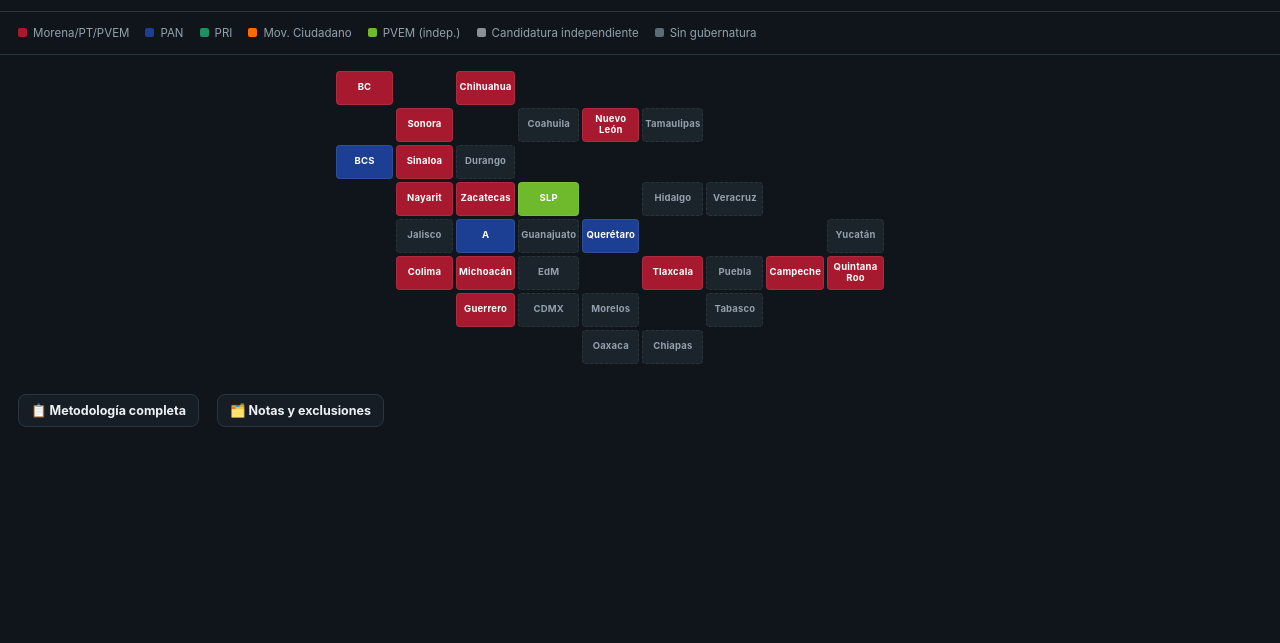
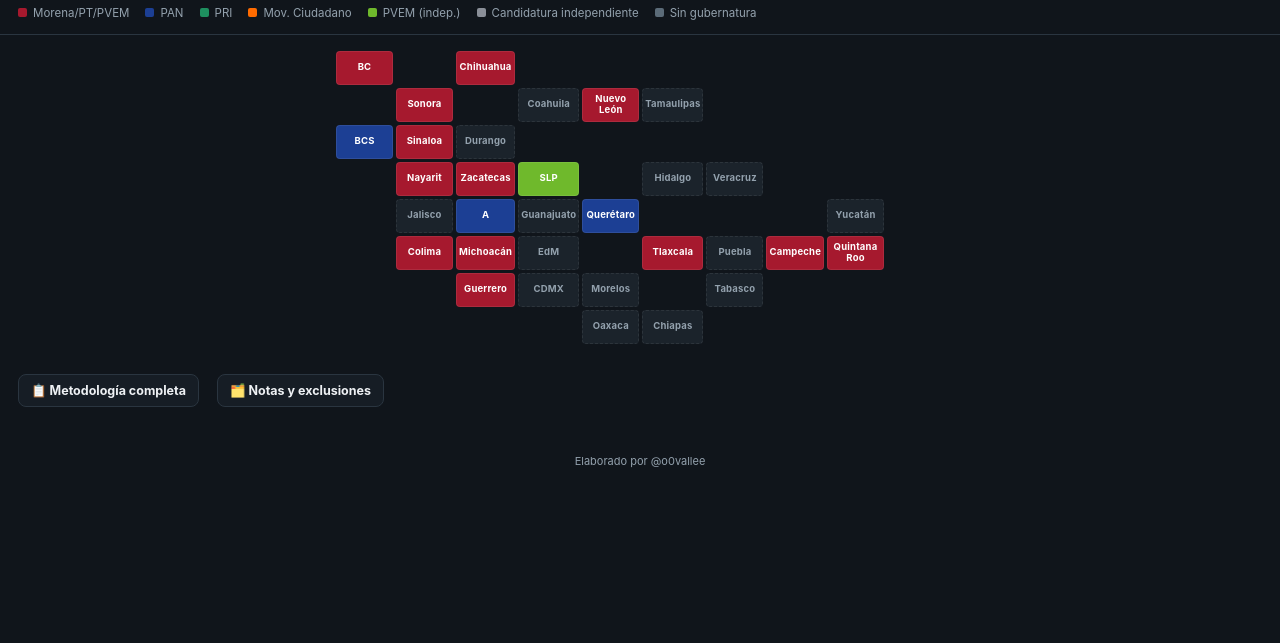
Before and after one commit to o0vallee/Mapa-Elecciones, a plain HTML site: page index.html in a window 1280 px wide. Shown: the part 157-800 px from the top of the page. Drawn offline with Linux system fonts and the light colour scheme.

Commit message:
Update index.html
Actualización o0vallee

```diff
--- a/index.html
+++ b/index.html
@@ -1,5 +1,4 @@
-<!DOCTYPE html>u
-
+<!DOCTYPE html>
 <html lang="es">
 <head>
 <meta charset="UTF-8">
@@ -82,6 +81,8 @@
     background:var(--panel);
   }
   .footer-links a:active{filter:brightness(1.15);}
+  .credit{text-align:center;color:var(--ink-dim);font-size:11px;padding:4px 18px 20px;}
+  .credit.in-sheet{padding:14px 0 4px;border-top:1px solid var(--line);margin-top:16px;}
 
   #sConflict{margin-top:14px;}
   .conflict-btn{
@@ -186,6 +187,7 @@
   <a href="/metodologia.html">📋 Metodología completa</a>
   <a href="/notas.html">🗂️ Notas y exclusiones</a>
 </div>
+<p class="credit">Elaborado por @o0vallee</p>
 
 <div id="overlay">
   <div id="sheet">
@@ -204,6 +206,7 @@
       <ul id="sSources"></ul>
     </div>
     <div id="sConflict"></div>
+    <p class="credit in-sheet">Elaborado por @o0vallee</p>
   </div>
 </div>
 
@@ -395,13 +398,13 @@
  {id:"yuc",name:"Yucatán",row:5,col:9,active:false},
  {id:"qroo",name:"Quintana Roo",row:6,col:9,active:true,
    leader:"morena",
-   timeline:{"morena": [{"m": "Abr 26", "v": 41.2}, {"m": "Jun 26", "v": 45.0}, {"m": "Ago 26", "v": 43.5}]},
+   timeline:{"morena": [{"m": "Abr 26", "v": 41.2}, {"m": "Jun 26", "v": 45.0}, {"m": "Ago 26", "v": 43.5}, {"m": "Sep 26", "v": 36.5}]},
    careo:{scenarios:[
-     {label:"Careo por nombre — promedio de B&M, Demoscopia y C&E", candidates:[{name:"Gino Segura",party:"morena",pct:50.5},{name:"Roberto Palazuelos",party:"mc",pct:9.7},{name:"Mayuli Martínez",party:"pan",pct:10.1},{name:"Leslie Hendricks",party:"pri",pct:6.8}], source:"Promedio de Buendía & Márquez (1-6 ago 2026), Demoscopia (1-3 sep 2026) y C&E (2 sep 2026)."}
+     {label:"Careo por nombre — promedio de B&M, Demoscopia, C&E y Massive Caller", candidates:[{name:"Gino Segura",party:"morena",pct:47.2},{name:"Mayuli Martínez",party:"pan",pct:11.8},{name:"Roberto Palazuelos",party:"mc",pct:9.6},{name:"Leslie Hendricks",party:"pri",pct:8.1}], source:"Promedio de Buendía & Márquez (1-6 ago 2026), Demoscopia (1-3 sep 2026), C&E (2 sep 2026) y Massive Caller (20 sep 2026, n=1,000, ±3.4%)."}
    ]},
-   parties:[{p:"morena",pct:42.9,cand:"Segura Vázquez (50.5% careo, promedio 3); también registrado como Eugenio Segura"},{p:"pan",pct:15.0,cand:"Martínez Simón (10.1% careo, consistente en 3 fuentes)"},{p:"mc",pct:10.7,cand:"En careo, Palazuelos (9.7%); Demoscopia midió a Pech (8.2%)"},{p:"pri",pct:8.6,cand:"Hendricks Rubio (6.8% careo); C&E midió a Filiberto Martínez (8%), B&M sin nombre (3%)"},{p:"pvem",pct:3.8,cand:"Aún sin definir"}],
-   sources:["LaEncuesta.MX, 13 abr 2026, n=1,200","GobernArte, may 2026, n=500","GobernArte, jun 2026, n=500","Buendía & Márquez, 1-6 ago 2026, n=1,000, ±3.53%","RUBRUM, 10 ago 2026, n=1,000, ±3.8%","Massive Caller, 20 ago 2026, n=1,000, ±3.4%","Demoscopia, 1-3 sep 2026 (careo)","C&E, 2 sep 2026 (careo)"],
-   note:{level:"medium",text:"Corrección: lo registrado como \"Question Mark, 25 ago\" es la misma encuesta de Buendía & Márquez. Careo vigente promedia B&M+Demoscopia+C&E. Segura/Martínez consistentes; MC y PRI varían por casa. RUBRUM (47.9%) es la más generosa con Morena a nivel partido."}}];
+   parties:[{p:"morena",pct:42.9,cand:"Segura Vázquez (47.2% careo, promedio de 4 fuentes); también registrado como Eugenio Segura"},{p:"pan",pct:15.0,cand:"Martínez Simón (11.8% careo, consistente en las 4 fuentes)"},{p:"mc",pct:10.7,cand:"En careo, Palazuelos (9.6% promedio, B&M+C&E); Pech Várguez (Demoscopia+Massive Caller) ya empata en frecuencia — vigilar"},{p:"pri",pct:8.6,cand:"Hendricks Rubio (8.1% careo, ahora 2/4 fuentes); C&E midió a Filiberto Martínez, B&M sin nombre"},{p:"pvem",pct:3.8,cand:"Aún sin definir"}],
+   sources:["LaEncuesta.MX, 13 abr 2026, n=1,200","GobernArte, may 2026, n=500","GobernArte, jun 2026, n=500","Buendía & Márquez, 1-6 ago 2026, n=1,000, ±3.53%","RUBRUM, 10 ago 2026, n=1,000, ±3.8%","Massive Caller, 20 ago 2026, n=1,000, ±3.4%","Demoscopia, 1-3 sep 2026 (careo)","C&E, 2 sep 2026 (careo)","Massive Caller, 20 sep 2026, n=1,000, ±3.4% (careo)"],
+   note:{level:"medium",text:"Careo vigente ahora promedia 4 fuentes (se sumó Massive Caller, 20 sep). Segura (Morena) baja de 50.5% a 47.2% con la nueva medición, pero mantiene ventaja amplia; Martínez (PAN) sube a 11.8%. En MC, Pech Várguez ya empata en frecuencia con Palazuelos (2 de 4 fuentes cada uno) — vale la pena vigilar cuál se consolida. Massive Caller también reveló las internas: en el PAN, Martínez Simón lidera 28.6% vs Tamayo Carballo 16.5%; en MC, Pech Várguez 21.4% vs Palazuelos 20.4%, prácticamente empatados."}}];
 
 const board = document.getElementById("board");
 function getDisplayLeader(s){
```
